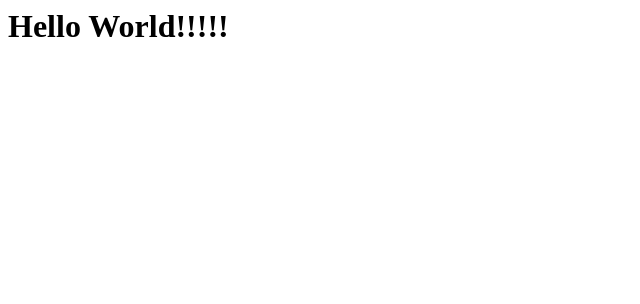
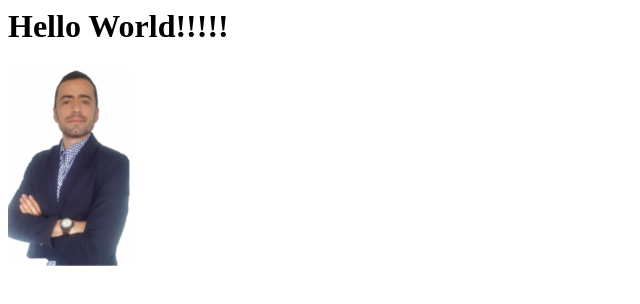
Before and after one commit to pablofelipehernandezlopez/pablofelipehernandezlopez.github.io, a plain HTML site: page index.html in a window 1280 px wide. Shown: the whole page, without its empty margins (0-640 px from the left). Drawn offline with Linux system fonts and the light colour scheme.

Commit message:
mi cambio de imagen

```diff
--- a/index.html
+++ b/index.html
@@ -1,4 +1,6 @@
 <html>
     <h1>Hello World!!!!!</h1>
-
+    <div>
+        <img src="FOTO.png" height="200">
+    </div>
 </html>
```
Also changed, not shown: FOTO.png (added), 1 other file.
